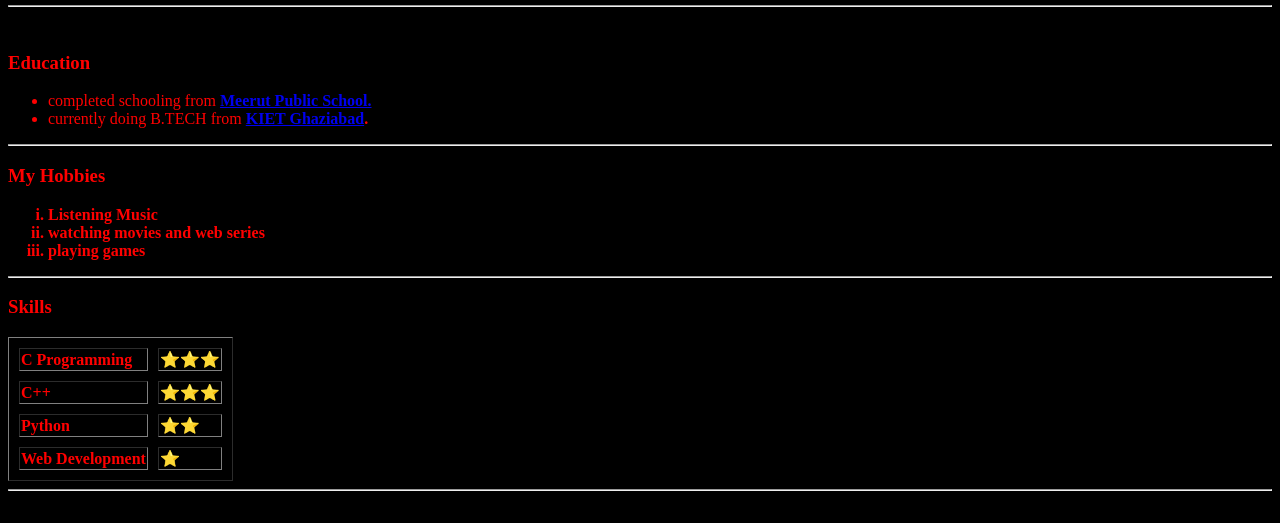
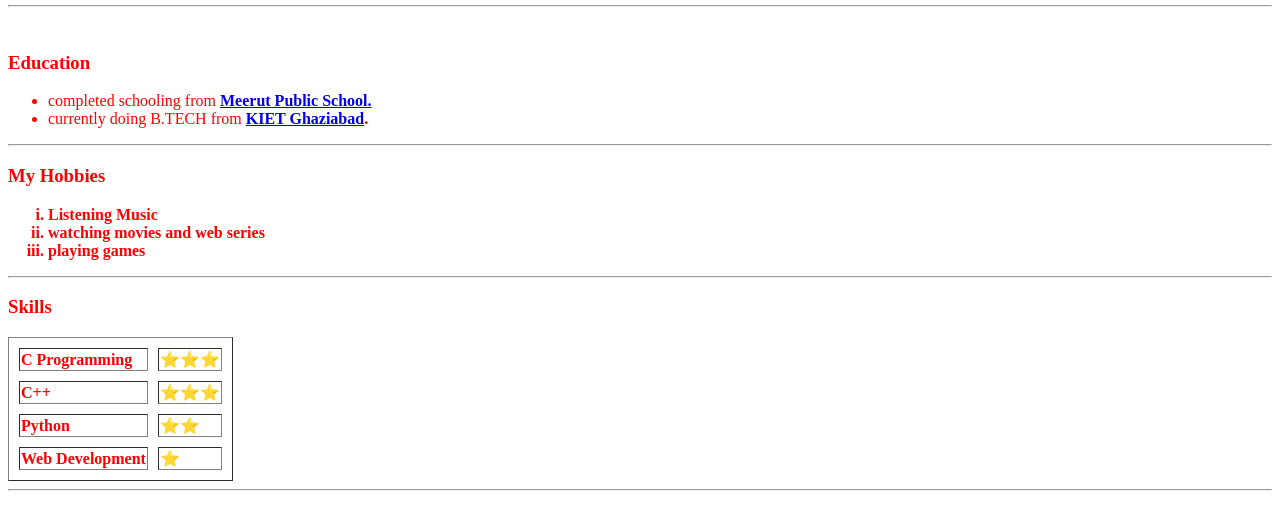
Before and after one commit to kunalmittal01/cv, a plain HTML site: page index.html in a window 1280 px wide. Shown: the part 277-800 px from the top of the page. Drawn offline with Linux system fonts and the light colour scheme.

Commit message:
Update index.html

```diff
--- a/index.html
+++ b/index.html
@@ -7,7 +7,7 @@
   <title>Kunal's Personal Site</title>
 </head>
 
-<body bgcolor=black text=red>
+<body bgcolor=white text=red>
   <table border=20 cellspacing=20>
     <tr>
     <td><img src="https://github.com/kunalmittal01/cv/blob/main/IMG_20210124_182304.png?raw=true" width= "200px" alt="Kunal Profile Picture"></td>
```
